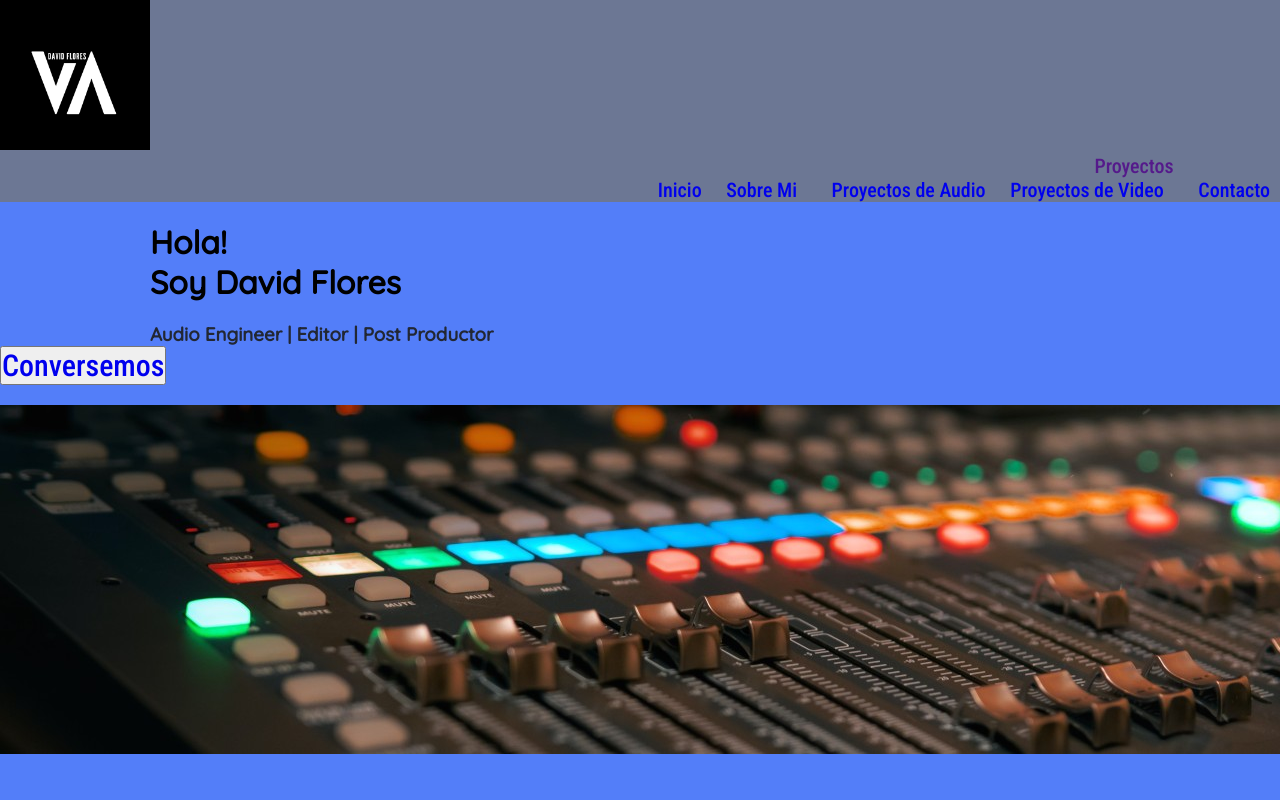
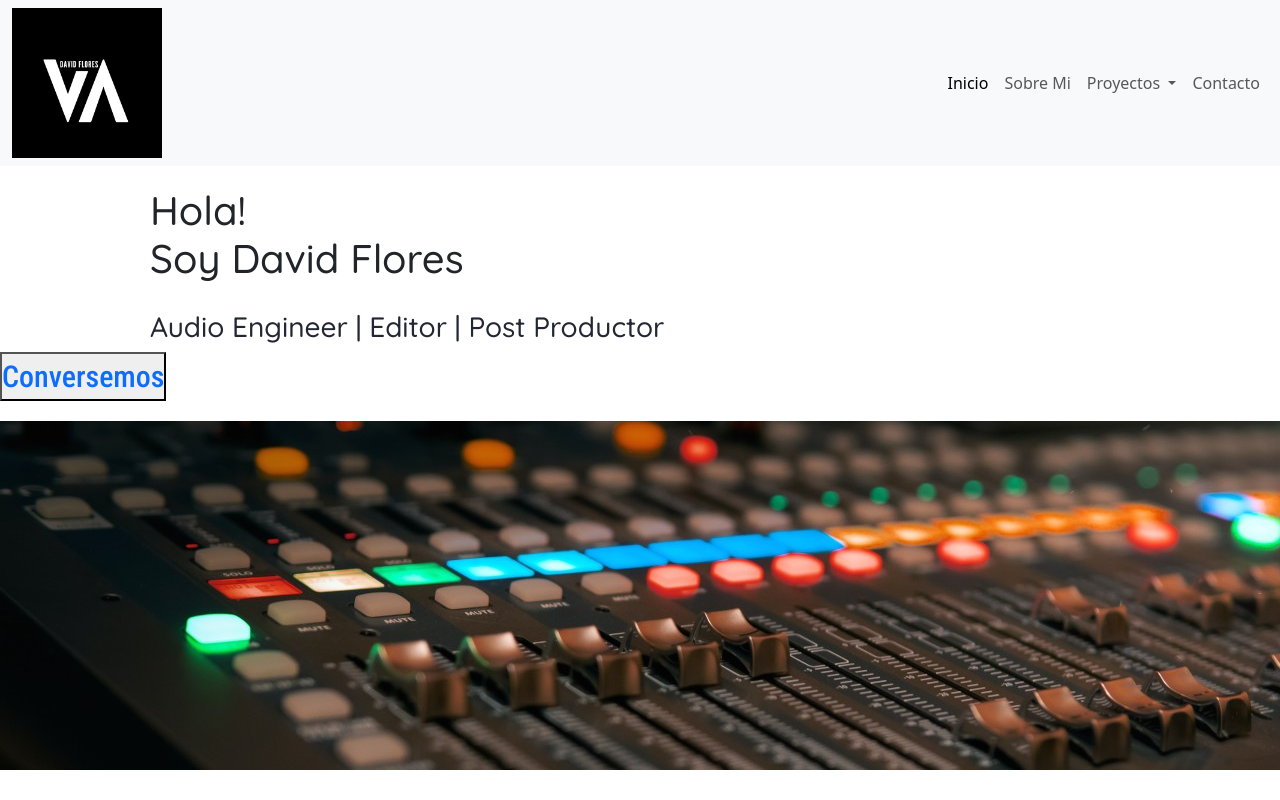
Before and after one commit to Davidf45/PF-Flores, a plain HTML site: page index.html in a window 1280 px wide. Shown: the top 800 px of the page. Drawn offline with nearby package versions, Linux system fonts and the light colour scheme.

Commit message:
2do commit

```diff
--- a/css/style.css
+++ b/css/style.css
@@ -27,7 +27,7 @@
 body{
     background-color: #537EF9;
 }
-.logo img {
+.container-fluid img {
     width: 150px;
     height: auto;
 }
--- a/index.html
+++ b/index.html
@@ -9,33 +9,45 @@
     <link rel="preconnect" href="https://fonts.gstatic.com" crossorigin>
     <link href="https://fonts.googleapis.com/css2?family=Quicksand:wght@300;400;500&family=Roboto+Condensed:wght@300;500&display=swap" rel="stylesheet">
     <link rel="stylesheet" href="./css/style.css">
+    <link href="https://cdn.jsdelivr.net/npm/bootstrap@5.3.2/dist/css/bootstrap.min.css" rel="stylesheet" integrity="sha384-T3c6CoIi6uLrA9TneNEoa7RxnatzjcDSCmG1MXxSR1GAsXEV/Dwwykc2MPK8M2HN" crossorigin="anonymous">
 </head>
 <body>
     <header id="header">
-        <div class="logo">
-        <a href="./index.html">
+        <nav class="navbar navbar-expand-lg bg-body-tertiary">
+            <div class="container-fluid">
+
+                <a href="../index.html">
                     <img src="./img/DavidFlores.png" alt="logo">
                 </a>
-        </div>
-        <nav class="menu">
-            <ul>
-                <li>
-                    <a href="./index.html">Inicio</a>
+              <button class="navbar-toggler" type="button" data-bs-toggle="collapse" data-bs-target="#navbarNavDropdown" aria-controls="navbarNavDropdown" aria-expanded="false" aria-label="Toggle navigation">
+                <span class="navbar-toggler-icon"></span>
+              </button>
+              <div class="collapse navbar-collapse" id="navbarNavDropdown">
+                <ul class="navbar-nav ms-auto">
+                  <li class="nav-item">
+                    <a class="nav-link active" aria-current="page" href="#">Inicio</a>
                   </li>
-                <li>
-                    <a href="./pages/sobremi.html">Sobre Mi</a>
+                  <li class="nav-item">
+                    <a class="nav-link" href="#">Sobre Mi</a>
                   </li>
-                <li>
-                    <a href="">Proyectos</a>
-                    <ul>
-                        <li><a href="./pages/audio.html">Proyectos de Audio</a></li>
-                        <li><a href="./pages/video.html">Proyectos de Video</a></li>
+                  <li class="nav-item dropdown">
+                    <a class="nav-link dropdown-toggle" href="#" role="button" data-bs-toggle="dropdown" aria-expanded="false">
+                      Proyectos
+                    </a>
+                    <ul class="dropdown-menu">
+                      <li><a class="dropdown-item" href="#">Proyectos de Audio</a></li>
+                      <li><a class="dropdown-item" href="#">Proyectos de Video</a></li>
+
                     </ul>
                   </li>
-                <li>
-                    <a href="./pages/contacto.htm">Contacto</a>
+
+                  <li class="nav-item">
+                    <a class="nav-link" href="#">Contacto</a>
                   </li>
+
                 </ul>
+              </div>
+            </div>
           </nav>
     </header>
 
@@ -126,6 +138,6 @@
     </footer>
 
 
-
+<script src="https://cdn.jsdelivr.net/npm/bootstrap@5.3.2/dist/js/bootstrap.bundle.min.js" integrity="sha384-C6RzsynM9kWDrMNeT87bh95OGNyZPhcTNXj1NW7RuBCsyN/o0jlpcV8Qyq46cDfL" crossorigin="anonymous"></script>
 </body>
 </html>
```
Lines whose indentation alone changed are shown as unchanged.
